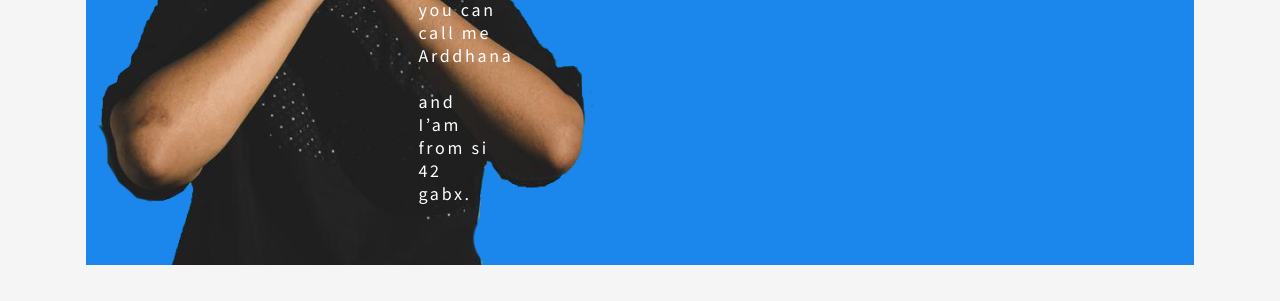
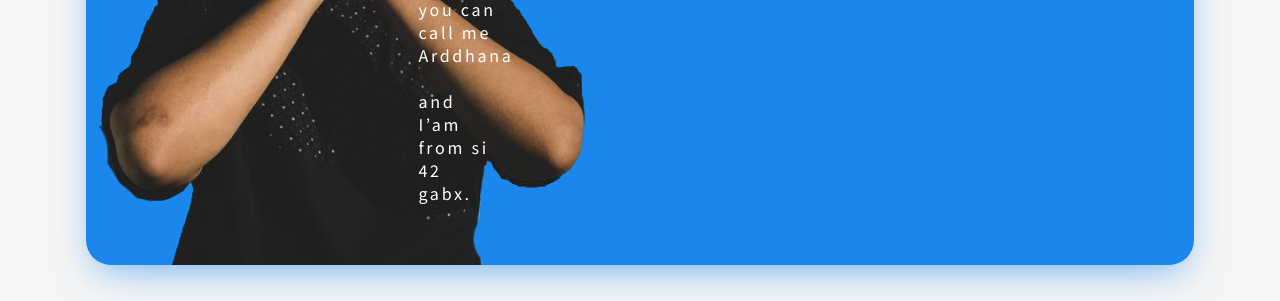
Before and after one commit to arddhanaza/myinfographic, a plain HTML site: page index.html in a window 1280 px wide. Shown: the part 331-632 px from the top of the page. Drawn offline with nearby package versions, Linux system fonts and the light colour scheme.

Commit message:
Arddhana Zhafran Amanullah's Employability Skills - Update v2

```diff
--- a/css/custom.scss
+++ b/css/custom.scss
@@ -96,6 +96,11 @@ a:visited {
   height: 445px;
   background-color: #1B87EC;
   z-index: 0;
+  background: #1B87EC;
+  /* aaa */
+
+  box-shadow: 0px 13px 37px -10px rgba(27, 135, 236, 0.63);
+  border-radius: 25px;
 
   .header-text {
     color: white;
```
Also changed, not shown: css/custom.css, 1 other file.
